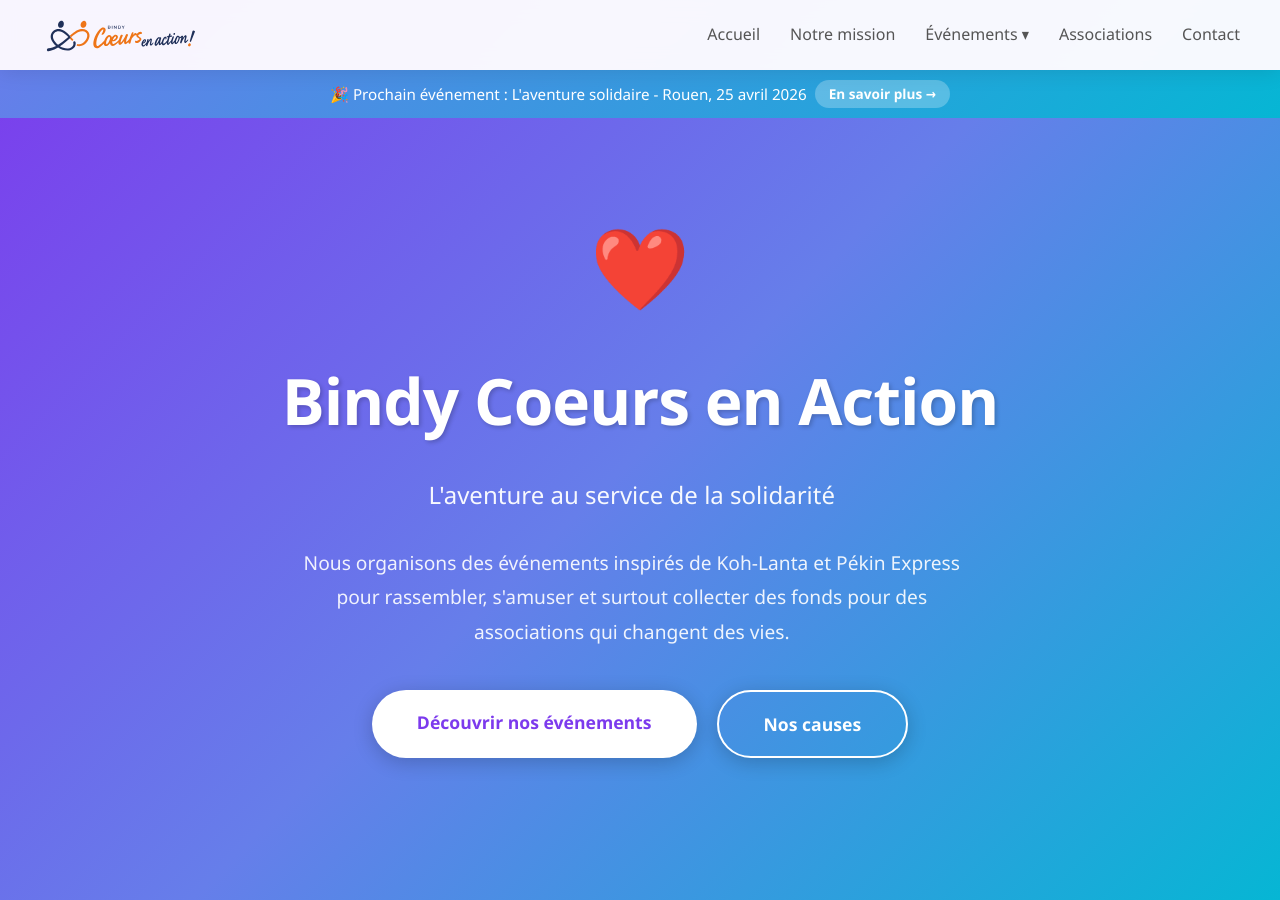
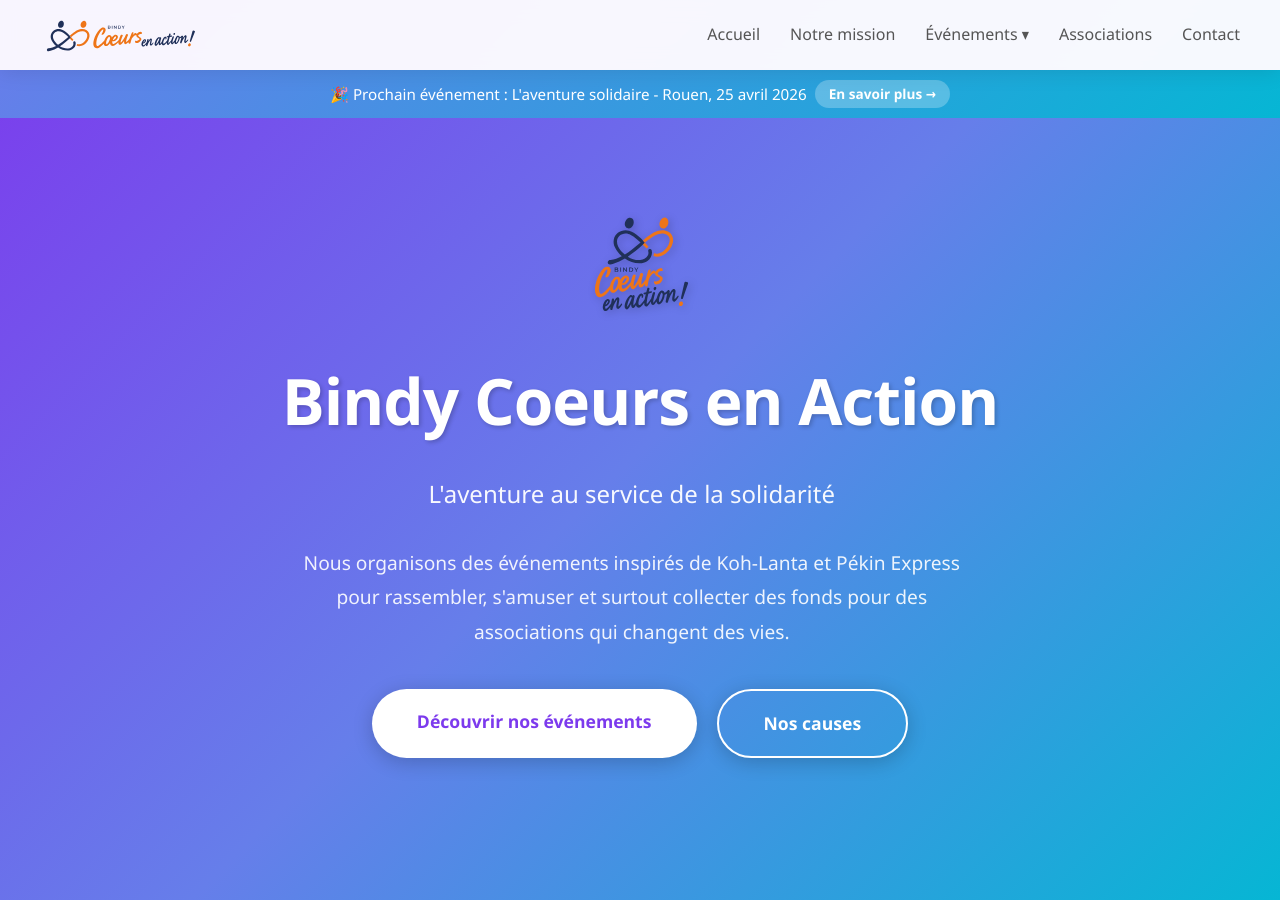
Before and after one commit to Lotto/bindycoeursenaction.fr, a Jekyll site: the page built from index.html, in a window 1280 px wide and 900 px high. Built offline with Jekyll 4.4.1, drawn with Linux system fonts in a browser that asks for light colours.

Commit message:
Ajout du logo SVG dans les hero sections (accueil + événement)
Remplace l'emoji ❤️ par le logo sur la page d'accueil et ajoute le logo dans le hero de la page événement.

Generated with [Claude Code](https://claude.ai/code)
via [Happy](https://happy.engineering)

Co-Authored-By: Claude <noreply@anthropic.com>
Co-Authored-By: Happy <yesreply@happy.engineering>

```diff
--- a/index.html
+++ b/index.html
@@ -140,11 +140,12 @@ layout: default
     max-width: 900px;
   }
 
-  .hero-heart {
-    font-size: 5rem;
+  .hero-logo {
+    height: 120px;
+    width: auto;
     margin-bottom: 20px;
-    display: inline-block;
     animation: heartbeat 2s infinite;
+    filter: drop-shadow(2px 2px 4px rgba(0,0,0,0.2));
   }
 
   .hero h1 {
@@ -739,8 +740,8 @@ layout: default
       font-size: 1.2rem;
     }
 
-    .hero-heart {
-      font-size: 3.5rem;
+    .hero-logo {
+      height: 90px;
     }
 
     .stats {
@@ -790,7 +791,7 @@ layout: default
 <!-- Hero Section -->
 <section class="hero">
   <div class="hero-content">
-    <div class="hero-heart">❤️</div>
+    <img src="{{ site.baseurl }}/assets/images/Logo_Coeur_en_Action_CMJN.svg" alt="Bindy Coeurs en Action" class="hero-logo">
     <h1>Bindy Coeurs en Action</h1>
     <p class="tagline">L'aventure au service de la solidarité</p>
     <p>
```
Also changed, not shown: aventure-solidaire-rouen-2026.html (+13 -0 lines).
